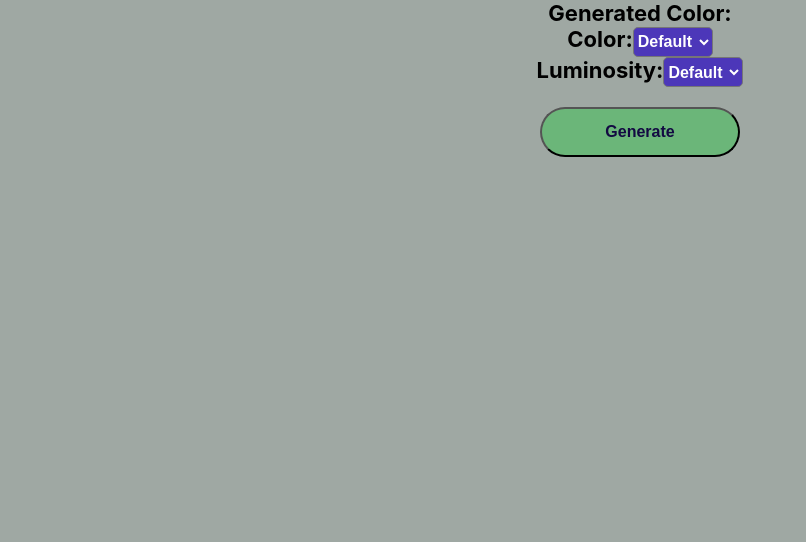
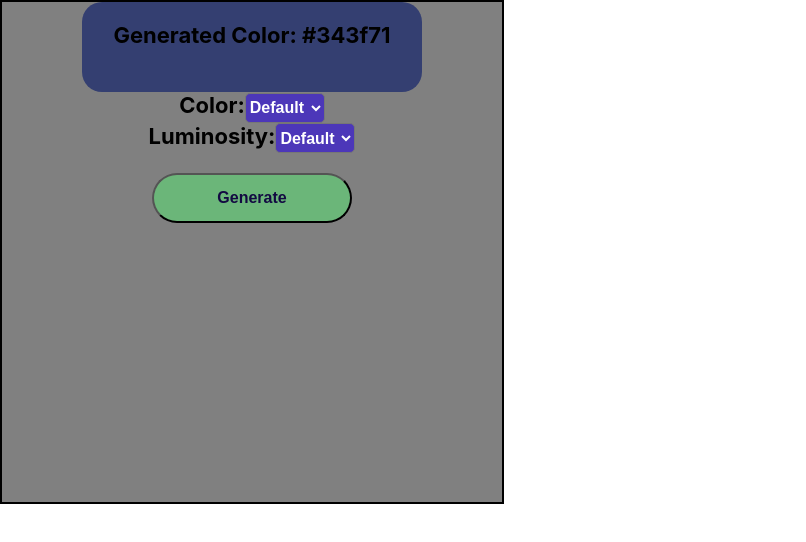
Before and after one commit to almamunkhan09/react-random-color-generator, a React (Create React App) app: page / in a window 1280 px wide. Shown: the top 542 px of the page, without its empty margins (0-806 px from the left). Built offline with nearby package versions, Linux system fonts and the light colour scheme.

Commit message:
Change to the generate element

```diff
--- a/src/Main.js
+++ b/src/Main.js
@@ -6,11 +6,11 @@ import { css } from '@emotion/react';
 import randomcolor from 'randomcolor';
 import { useState } from 'react';
 // import Constants for css styles
-import { body, Button, selectHueLight } from './MainCSS';
+import { body, Button, generate, selectHueLight } from './MainCSS';
 
 export default function Main() {
   // Intiate the background color as Hexcode
-  const [colorHexCode, setColorHexCode] = useState('#9fa8a3');
+  const [colorHexCode, setColorHexCode] = useState('#343f71');
   const [luminosity, setLuminosity] = useState('');
   const [inputColor, setInputColor] = useState('');
   // Define a function that Generate color HexCode using randomcolor
@@ -36,13 +36,17 @@ export default function Main() {
     <div
       css={css`
         ${body};
-        background-color: ${colorHexCode};
       `}
     >
-      {' '}
-      Generated Color:
+      <div
+        css={css`
+          ${generate};
+          background-color: ${colorHexCode};
+        `}
+      >
+        Generated Color: {colorHexCode}
+      </div>
       <div>
-        {' '}
         <form onSubmit={handleSubmit}>
           <div>
             Color:
--- a/src/MainCSS.js
+++ b/src/MainCSS.js
@@ -6,12 +6,26 @@ import styled from '@emotion/styled';
 const body = css`
   margin: 0;
   padding: 0;
+  min-width: 400px;
+  min-height: 400px;
+  max-width: 500px;
+  max-height: 500px;
+  border: solid 2px;
   color: black;
   text-align: center;
   font-size: 22px;
   font-weight: bold;
   transition: all 0.4s ease-in-out;
   height: 100vh;
+  background-color: gray;
+`;
+
+const generate = css`
+  margin: auto;
+  padding: 20px;
+  max-width: 300px;
+  min-height: 50px;
+  border-radius: 20px;
 `;
 
 // Define custom style for select hue and light
@@ -43,4 +57,4 @@ const Button = styled.button`
   }
 `;
 
-export { body, Button, selectHueLight };
+export { body, Button, generate, selectHueLight };
```
